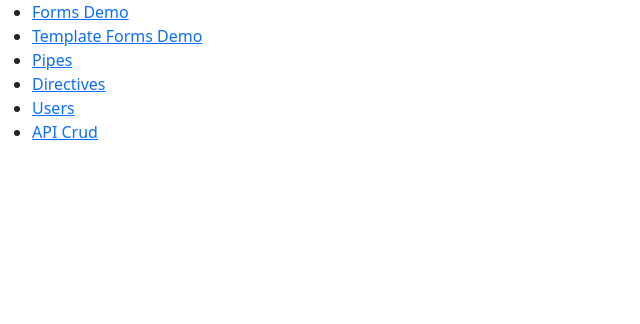
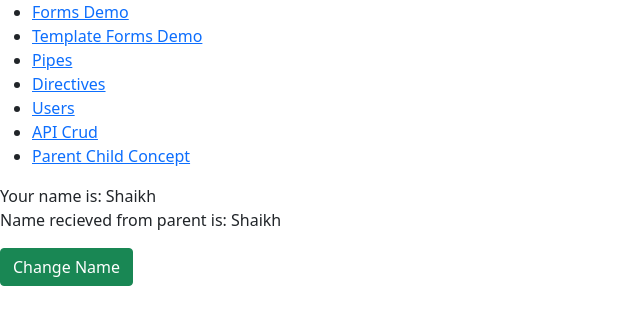
Before and after one commit to ShaikhIrshadSij/angular-practice, an Angular app: page /parent-child in a window 1280 px wide. Before the commit this address led to /. Shown: the top 324 px of the page, without its empty margins (0-640 px from the left). Built offline with nearby package versions, Linux system fonts and the light colour scheme.

Commit message:
parent child concept added

```diff
--- a/src/app/app-routing.routing.ts
+++ b/src/app/app-routing.routing.ts
@@ -4,6 +4,7 @@ import { AngularDirectivesComponent } from './angular-directives/angular-directi
 import { AngularPipesComponent } from './angular-pipes/angular-pipes.component';
 import { ApiCrudComponent } from './api-crud/api-crud.component';
 import { FormsDemoComponent } from './forms-demo/forms-demo.component';
+import { ParentComponent } from './parent/parent.component';
 import { TemplateDrivenFormsComponent } from './template-driven-forms/template-driven-forms.component';
 import { UserCrudComponent } from './user-crud/user-crud.component';
 
@@ -18,6 +19,7 @@ const routes: Routes = [
     { path: 'users/edit/:editId', component: UserCrudComponent, },
     { path: 'users/delete/:deleteId', component: UserCrudComponent, },
     { path: 'students', component: ApiCrudComponent, },
+    { path: 'parent-child', component: ParentComponent, },
 ];
 
 @NgModule({
--- a/src/app/app.component.html
+++ b/src/app/app.component.html
@@ -18,6 +18,9 @@
         <li>
             <a routerLink="students">API Crud</a>
         </li>
+        <li>
+            <a routerLink="parent-child">Parent Child Concept</a>
+        </li>
     </ul>
     <main>
         <router-outlet></router-outlet>
--- a/src/app/app.module.ts
+++ b/src/app/app.module.ts
@@ -16,6 +16,8 @@ import { UserCrudComponent } from './user-crud/user-crud.component';
 import { ApiCrudComponent } from './api-crud/api-crud.component';
 import { BasicPracticeComponent } from './basic-practice/basic-practice.component';
 import { BasicOperationsComponent } from './basic-operations/basic-operations.component';
+import { ParentComponent } from './parent/parent.component';
+import { ChildComponent } from './child/child.component';
 
 @NgModule({
   declarations: [
@@ -31,6 +33,8 @@ import { BasicOperationsComponent } from './basic-operations/basic-operations.co
     ApiCrudComponent,
     BasicPracticeComponent,
     BasicOperationsComponent,
+    ParentComponent,
+    ChildComponent,
   ],
   imports: [
     BrowserModule,
--- /dev/null
+++ b/src/app/child/child.component.html
@@ -0,0 +1,3 @@
+<p>Name recieved from parent is: {{ userName }}</p>
+
+<button class="btn btn-success" (click)="changeName()">Change Name</button>
--- /dev/null
+++ b/src/app/child/child.component.ts
@@ -0,0 +1,22 @@
+import { Component, EventEmitter, Input, OnInit, Output } from '@angular/core';
+
+@Component({
+  selector: 'app-child',
+  templateUrl: './child.component.html',
+  styleUrls: ['./child.component.css']
+})
+export class ChildComponent implements OnInit {
+
+  @Input() userName: string = ''
+  @Output() requestChangeName = new EventEmitter<string>();
+
+  constructor() { }
+
+  ngOnInit(): void {
+  }
+
+  changeName() {
+    this.requestChangeName.emit('Irshad')
+  }
+
+}
--- /dev/null
+++ b/src/app/parent/parent.component.html
@@ -0,0 +1,3 @@
+Your name is: {{ name }}
+
+<app-child [userName]="name" (requestChangeName)="changeName($event)"></app-child>
--- /dev/null
+++ b/src/app/parent/parent.component.ts
@@ -0,0 +1,19 @@
+import { Component, OnInit } from '@angular/core';
+
+@Component({
+  selector: 'app-parent',
+  templateUrl: './parent.component.html',
+  styleUrls: ['./parent.component.css']
+})
+export class ParentComponent implements OnInit {
+  name: string = 'Shaikh'
+  constructor() { }
+
+  ngOnInit(): void {
+  }
+
+  changeName($event: string) {
+    this.name = $event
+  }
+
+}
```
Also changed, not shown: src/app/child/child.component.css (added), src/app/parent/parent.component.css (added), 2 other files (tests, documents, lock files or other folders).
